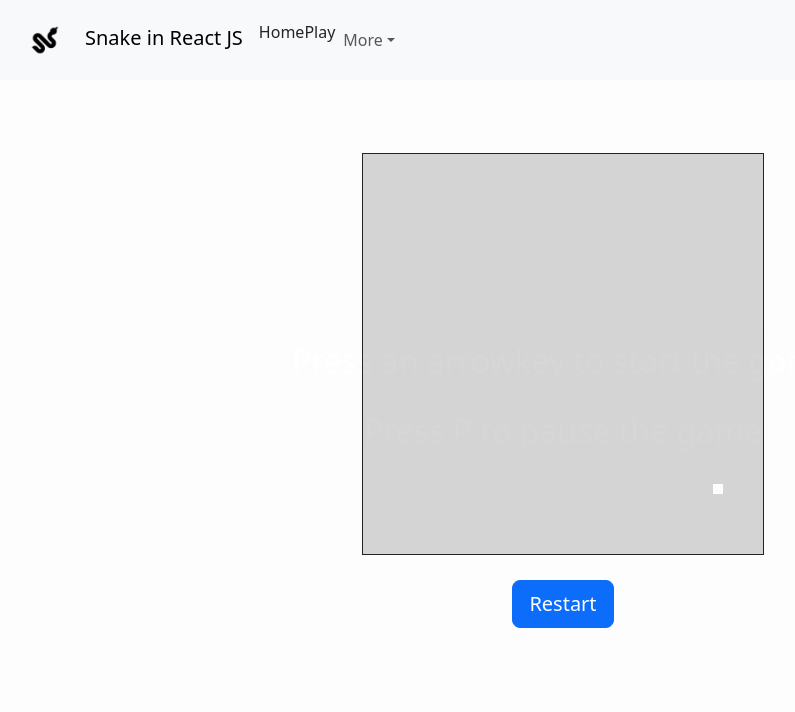
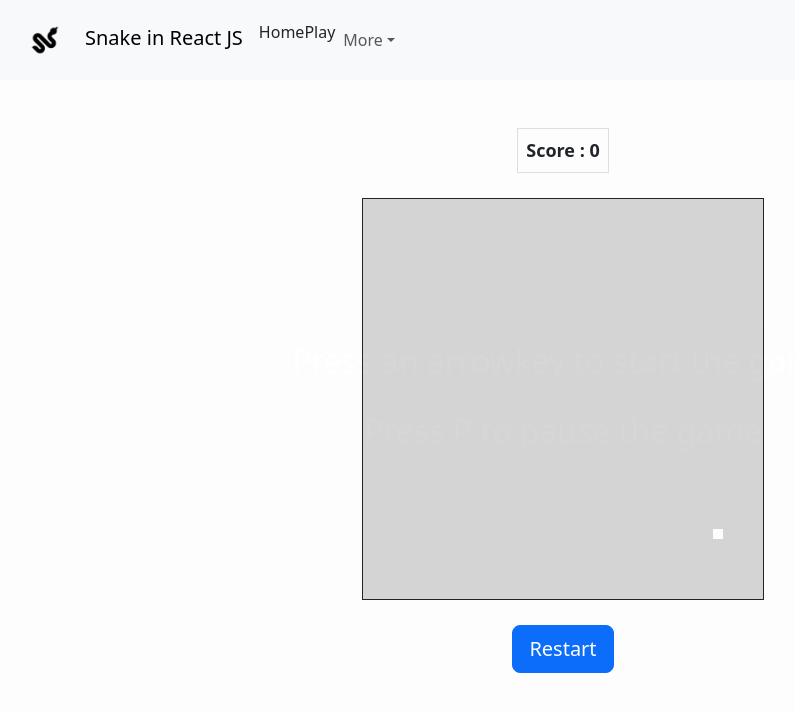
Before and after one commit to Medinhoo/SnakeReact, a React (Vite) app: page /Play in a window 1280 px wide. Shown: the top 712 px of the page, without its empty margins (77-872 px from the left). Built offline with nearby package versions, Linux system fonts and the light colour scheme.

Commit message:
Fixing issues during the transfer of props to children

```diff
--- a/src/App.jsx
+++ b/src/App.jsx
@@ -1,9 +1,9 @@
 
 import { Header } from "./Components/Header/Header"
 import { Player } from "./Player"
-import { Body } from "./Body"
+import { BodyPlay } from "./BodyPlay"
 import './index.css'
-import { RouterProvider, Link,  createBrowserRouter } from "react-router-dom"
+import { RouterProvider, Link, createBrowserRouter } from "react-router-dom"
 import { useState } from "react"
 import { useSnake } from "./Hooks/useSnake"
 
@@ -27,15 +27,15 @@ const App = () => {
       path: "/Play",
       element: (
         <>
-          <Header/>
-          <Body/>
+          <Header />
+          <BodyPlay userName={userName} />
         </>
       )
     },
     {
       path: "/Rules",
-      element: (<div>coucou</div>
-
+      element: (
+        <div>coucou</div>
       )
     },
   ])
--- a/src/Body.jsx
+++ b/src/BodyPlay.jsx
@@ -2,7 +2,7 @@ import { Game } from "./Game"
 import { ForegroundPage } from "./Components/ForegroundPage/ForegroundPage"
 import { useSnake } from "./Hooks/useSnake"
 
-export const Body = () => {
+export const BodyPlay = ({userName}) => {
 
     const { matrix, game, lose, pause, score, handleKeyDown, restartGame } = useSnake()
 
@@ -16,7 +16,7 @@ export const Body = () => {
         <>
             <ForegroundPage content={loadingMessage} using={'firstLoad'} />
             {!game && pause && <ForegroundPage content={pauseMessage} using={'pause'} />}
-            <Game matrix={matrix} onClick={restartGame}/>
+            <Game userName={userName} matrix={matrix} onClick={restartGame}/>
         </>
     )
 }
--- a/src/Game.jsx
+++ b/src/Game.jsx
@@ -1,11 +1,19 @@
-import { Canvas } from "./Components/Canvas/Canvas"
-import { Button } from "./Components/Button/Button"
+import { Canvas } from "./Components/Canvas/Canvas";
+import { Button } from "./Components/Button/Button";
+import { useSnake } from "./Hooks/useSnake";
 
-export const Game = ({matrix, onClick, }) => {
+export const Game = ({ onClick, userName }) => {
+    const { score, matrix } = useSnake();
+
     return (
         <div className="mt-5">
+            <div className="d-flex flex-column justify-content-center align-items-center">
+                <p className="m-0 p-2 border" style={{ fontWeight: 'bold', fontSize: '18px' }}>
+                    {userName.length > 0 ? `${userName}'s score : ${score}` : `Score : ${score}`}
+                </p>
+            </div>
             <Canvas matrix={matrix} />
             <Button onClick={onClick} content={'Restart'} />
         </div>
-    )
-}
+    );
+};
--- a/src/Hooks/useSnake.js
+++ b/src/Hooks/useSnake.js
@@ -126,6 +126,7 @@ export const useSnake = () => {
             setGame(false); // Mettre fin au jeu
             setLose(false); // Réinitialiser le state lose
             createFruit(matrix)
+            setScore(s => 0)
         }
     }, [lose]);
 
@@ -159,6 +160,8 @@ export const useSnake = () => {
         lose,
         pause,
         score,
+        snake,
+        setSnake,
         handleKeyDown,
         restartGame
     }
```
